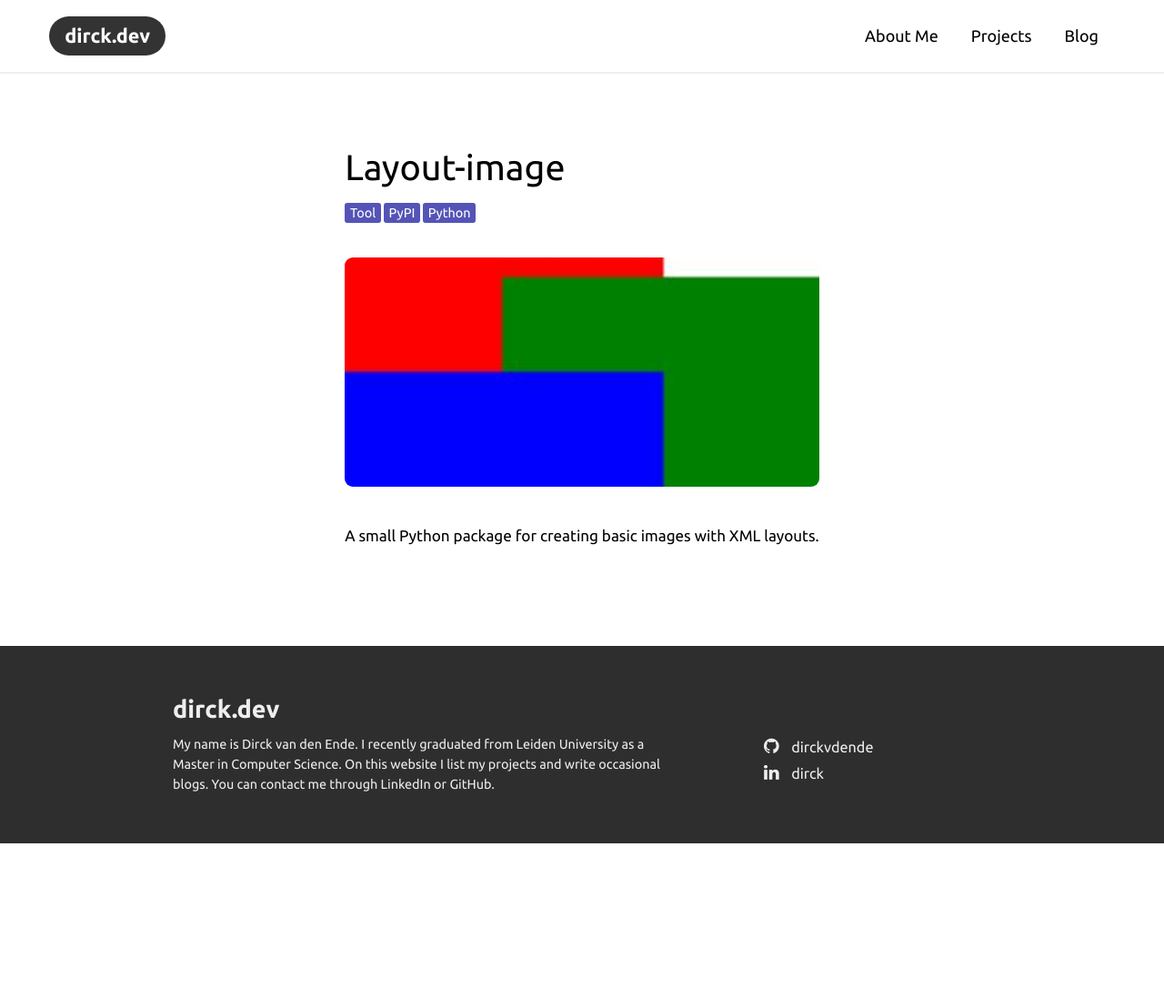
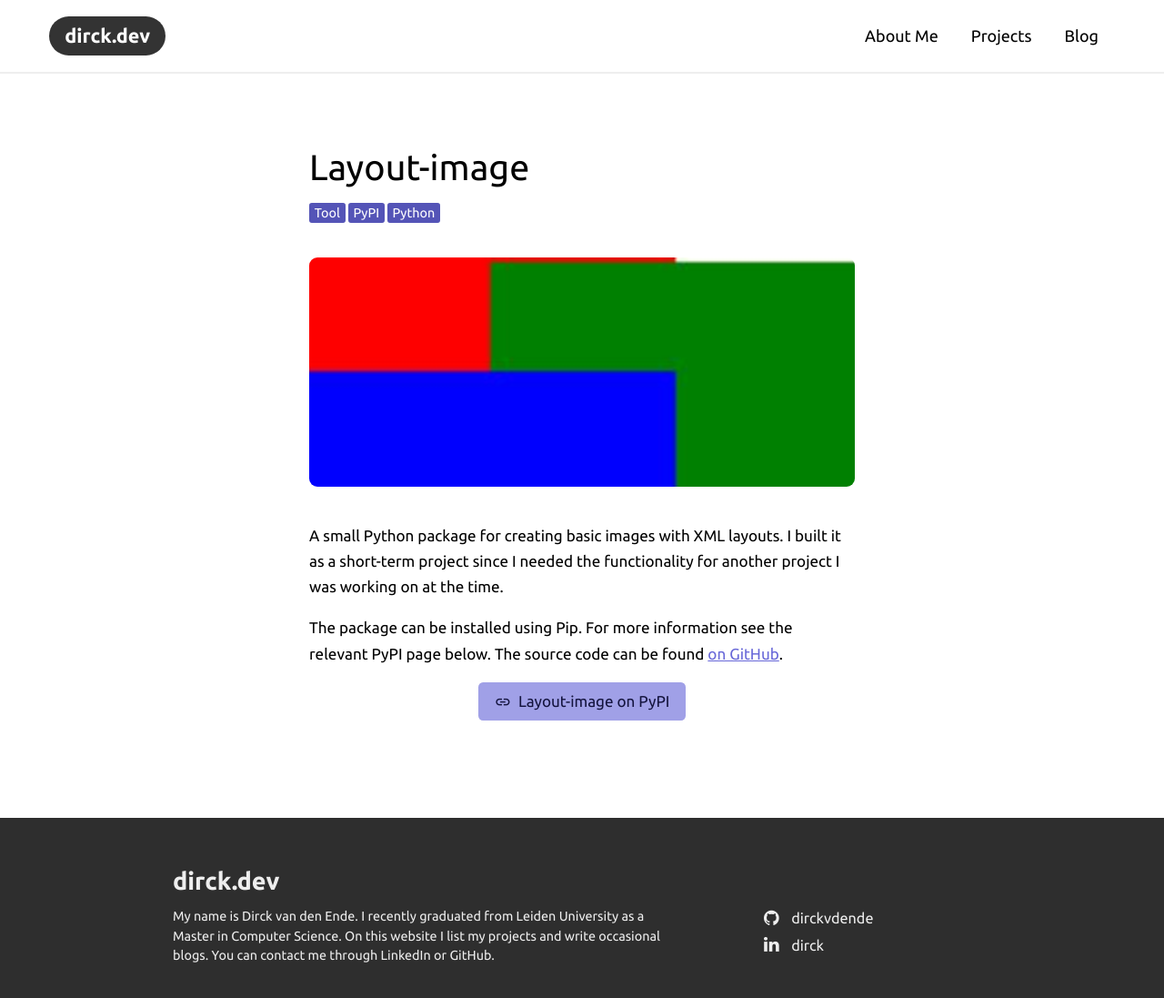
Before and after one commit to dirckvdende/dirckvdende.github.io, a Jekyll site: the page built from collections/_projects/layout-image.md, in a window 1280 px wide and 1116 px high. Shown: the top 1097 px of the window at 91% size. Built offline with Jekyll 4.4.1, drawn with Linux system fonts in a browser that asks for light colours.

Commit message:
Added text for remaining projects

```diff
--- a/collections/_projects/layout-image.md
+++ b/collections/_projects/layout-image.md
@@ -7,4 +7,8 @@
 tags: Tool PyPI Python
 ---
 
-A small Python package for creating basic images with XML layouts.
+A small Python package for creating basic images with XML layouts. I built it as a short-term project since I needed the functionality for another project I was working on at the time.
+
+The package can be installed using Pip. For more information see the relevant PyPI page below. The source code can be found [on GitHub](https://github.com/dirckvdende/layout-image).
+
+{% include center-button.html href="https://pypi.org/project/layout-image/" text="Layout-image on PyPI" icon="link" %}
```
Also changed, not shown: collections/_projects/adversarial-drawing-app.md (+5 -1 lines), collections/_projects/image-stacker.md (+5 -1 lines), collections/_projects/ladybug-lang.md (+5 -1 lines), collections/_projects/scoreboard-app.md (+3 -1 lines).
